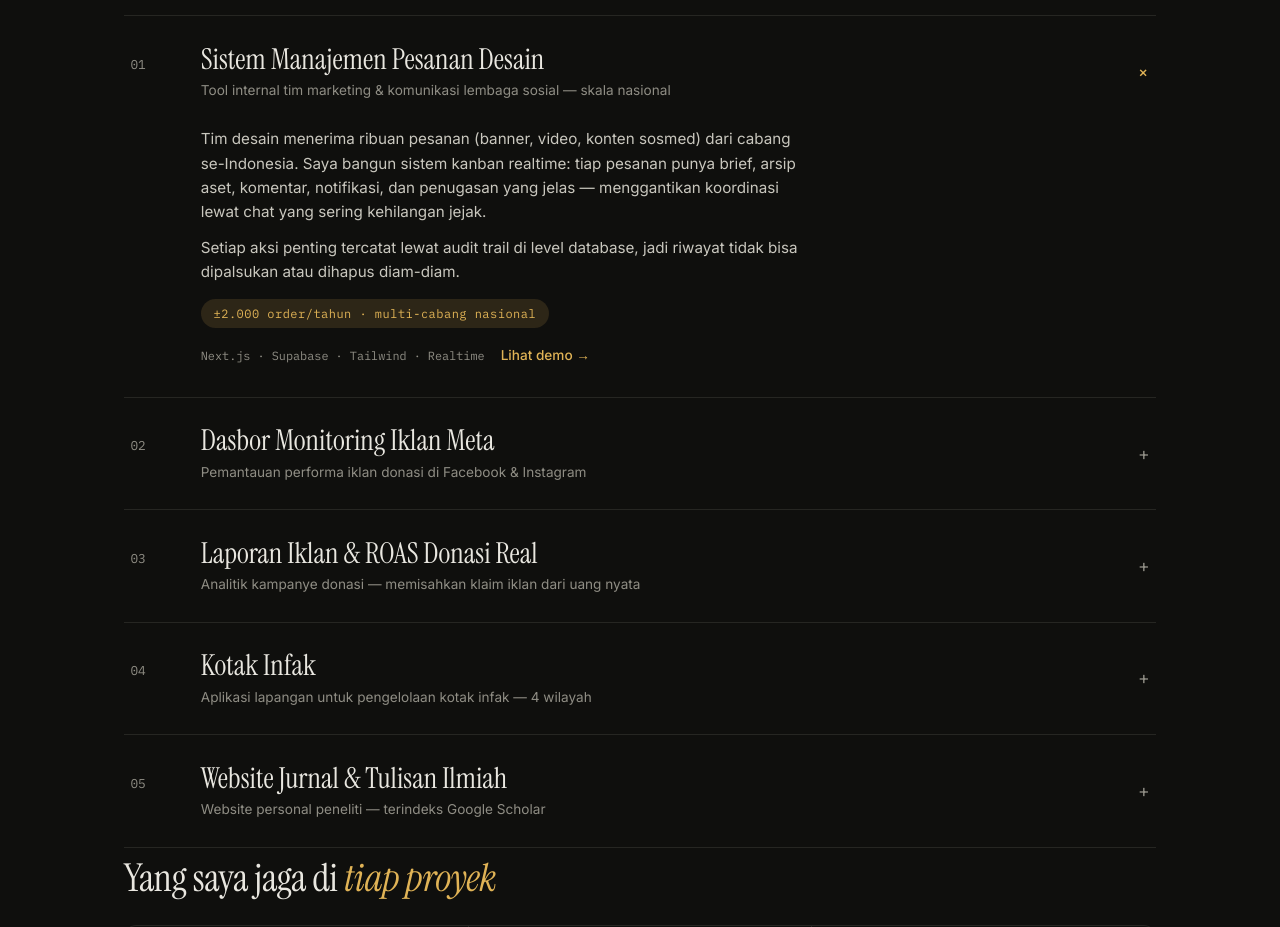
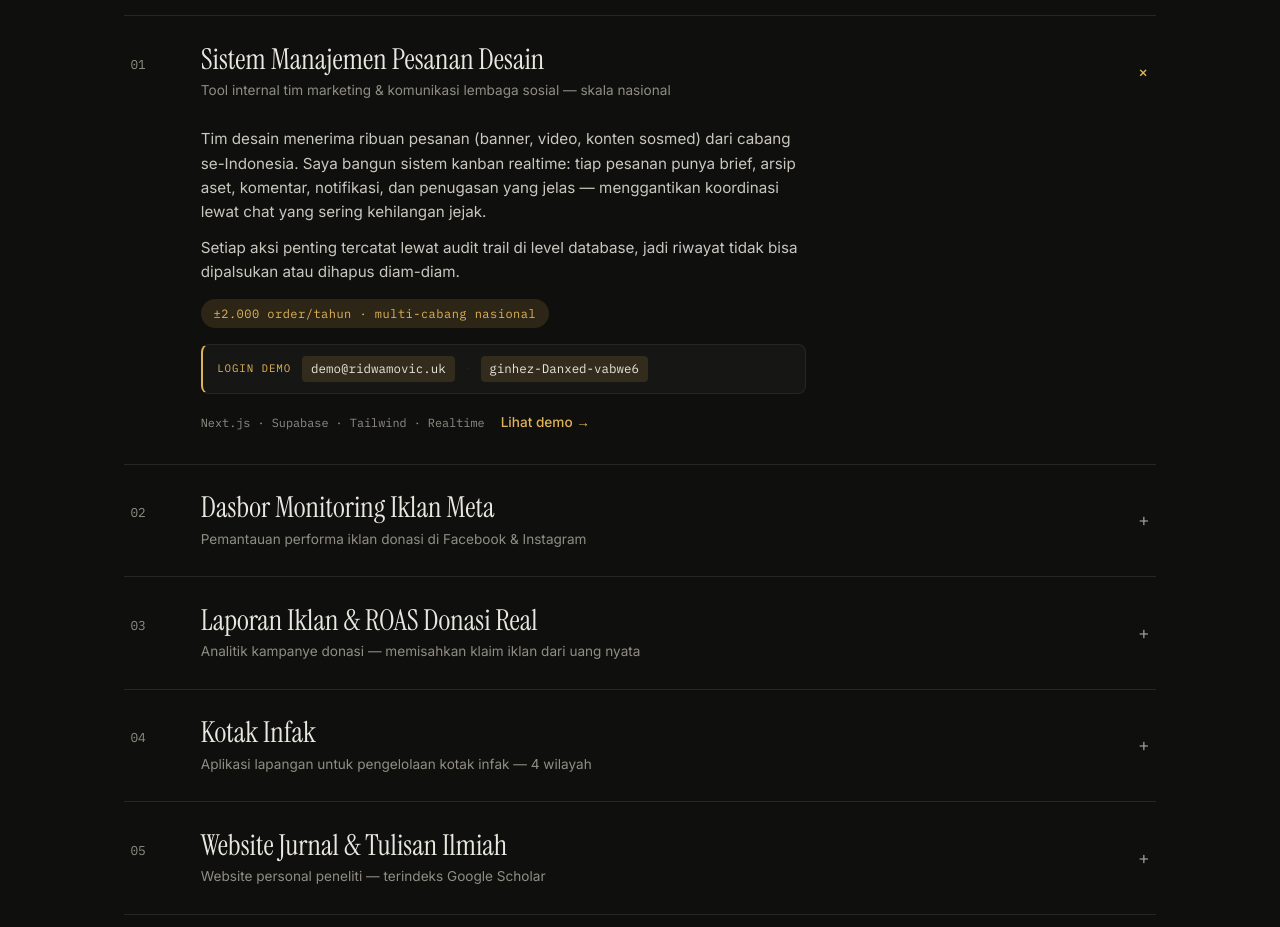
Before and after one commit to ryahya34-beep/portfolio, a plain HTML site: page index.html in a window 1280 px wide. Shown: the part 1080-2007 px from the top of the page. Drawn offline with Linux system fonts and the light colour scheme.

Commit message:
Add demo login credential display in card 01

```diff
--- a/index.html
+++ b/index.html
@@ -157,7 +157,7 @@
     max-height:0;overflow:hidden;
     transition:max-height .35s ease;
   }
-  .project.open .p-detail{max-height:600px}
+  .project.open .p-detail{max-height:800px}
   .p-detail-inner{
     display:grid;grid-template-columns:3.2rem 1fr;gap:1.2rem;
     padding:0 .4rem 1.8rem;
@@ -185,6 +185,23 @@
   .p-link-soon::before{
     content:"";width:6px;height:6px;border-radius:50%;background:var(--muted);
   }
+  .p-cred{
+    margin-top:1rem;padding:.7rem .9rem;
+    background:var(--surface);border:1px solid var(--line);
+    border-left:2px solid var(--accent);border-radius:8px;
+    font-size:.78rem;color:var(--muted);
+    display:flex;flex-wrap:wrap;align-items:center;gap:.5rem .7rem;
+  }
+  .p-cred-label{
+    font-family:'IBM Plex Mono',monospace;font-size:.68rem;
+    letter-spacing:.08em;text-transform:uppercase;color:var(--accent);
+  }
+  .p-cred code{
+    font-family:'IBM Plex Mono',monospace;color:var(--text);
+    background:var(--accent-dim);padding:.2rem .55rem;border-radius:4px;
+    font-size:.78rem;user-select:all;
+  }
+  .p-cred-sep{color:var(--line)}
 
   /* ---------- PRINSIP ---------- */
   .prinsip-grid{display:grid;grid-template-columns:repeat(3,1fr);gap:1px;background:var(--line);border:1px solid var(--line);border-radius:12px;overflow:hidden}
@@ -287,6 +304,12 @@
       <p>Setiap aksi penting tercatat lewat audit trail di level database, jadi riwayat
       tidak bisa dipalsukan atau dihapus diam-diam.</p>
       <span class="p-metric">±2.000 order/tahun · multi-cabang nasional</span>
+      <div class="p-cred">
+        <span class="p-cred-label">Login demo</span>
+        <code>demo@ridwamovic.uk</code>
+        <span class="p-cred-sep">·</span>
+        <code>ginhez-Danxed-vabwe6</code>
+      </div>
       <div class="p-meta">
         <span class="stack">Next.js · Supabase · Tailwind · Realtime</span>
         <a class="p-link" href="https://desain-bmh-git-sandbox-ryahya34-beeps-projects.vercel.app" target="_blank" rel="noopener">Lihat demo →</a>
```
